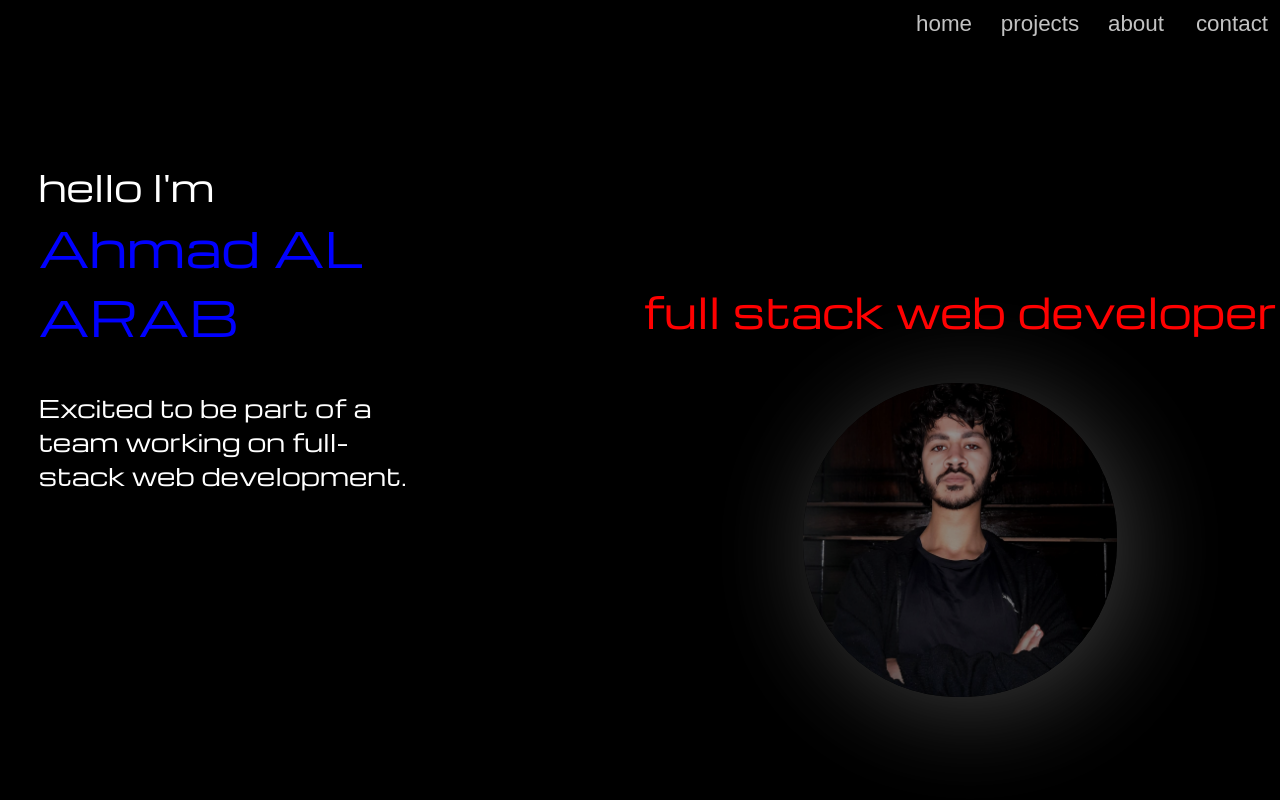
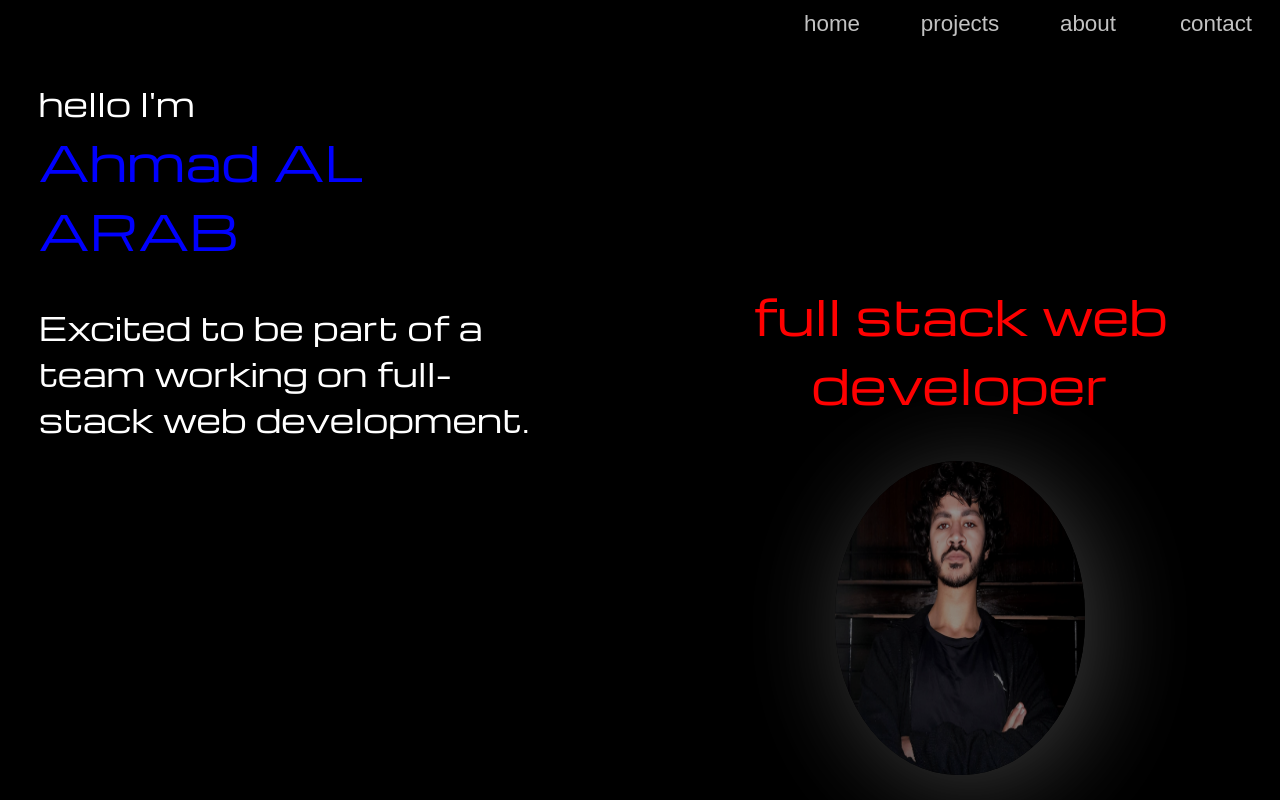
Before and after one commit to ahmed-alarab/portfolio, a React (Create React App) app: page / in a window 1280 px wide. Shown: the top 800 px of the page. Built offline with nearby package versions, Linux system fonts and the light colour scheme; a web font is replaced by a local one.

Commit message:
changes in home and about

```diff
--- a/src/files/Home.css
+++ b/src/files/Home.css
@@ -28,10 +28,10 @@ body {
     width:100%;
 }
 .nav-buttons-container{
-    width: 30%;
+    width: 40%;
     height: 100%;
     position:relative;
-    left: 70%;
+    left: 60%;
 }
 .nav-buttons{
     width: 25%;
@@ -52,9 +52,9 @@ body {
     width: 50%;
     height: 25%;
     position: relative;
-    top: 20%;
+    top: 10%;
     left:3%;
-    width:30%;
+    width:40%;
 }
 .home-name {
     font-family: "Michroma", serif;
@@ -62,15 +62,15 @@ body {
     font-style: normal;
     color: white;
     position: relative;
-    font-size: 36px;
+    font-size:2rem;
 }
 .home-full-name {
-    font-family: "Michroma", serif;
+        font-family: "Michroma", serif;
         font-weight: 0;
         font-style: normal;
-    color: blue;
-    font-size: 3rem;
-    top:20%;
+        color: blue;
+        font-size: 3rem;
+        top:20%;
 }
 .motivation-sentence{
     font-family: "Michroma", serif;
@@ -78,7 +78,7 @@ body {
         font-style: normal;
         color: white;
         position: relative;
-        font-size: 1.5rem;
+        font-size:2rem;
         top:20%;
 }
 .home-me-field{
@@ -96,7 +96,7 @@ body {
     position: relative;
     top: 0%;
     text-align: center;
-    font-size: 42px;
+    font-size: 3rem;
 }
 
 .home-me-container {
@@ -109,7 +109,7 @@ body {
 }
 
 .home-me-border {
-    width:50%;
+    width:40%;
     height: 100%;
     background-color: black;
     border-radius: 50%;
@@ -408,7 +408,7 @@ body {
 .about-board{
     height: 90%;
     width: 90%;
-    background-color: rgb(252, 255, 229);
+    background-color: rgb(219, 219, 219);
     padding: 1%;
     display: flex;
     flex-wrap: wrap;
@@ -423,25 +423,25 @@ body {
 
 }
 .about-blue-1{
-    background-color: blue;
+    background-color: lightblue;
     width: 45%;
     height:50%;
     box-shadow: 0px 20px 10px ;
 }
 .about-blue-2 {
-    background-color: blue;
+    background-color: lightblue;
     width: 45%;
     height: 50%;
     box-shadow: 0px 20px 10px;
 }
 .about-blue-3 {
-    background-color: blue;
+    background-color: lightblue;
     width: 45%;
     height: 50%;
     box-shadow: 0px 20px 10px;
 }
 .about-blue-4 {
-    background-color: blue;
+    background-color: lightblue;
     width: 45%;
     height: 50%;
     box-shadow: 0px 20px 10px;
@@ -464,13 +464,13 @@ body {
 .about-orange-1{
     width:95%;
     height:50%;
-    background-color: orange;
+    background-color: rgb(255, 69, 255);
     box-shadow: 0px 10px 5px;
 }
 .about-orange-2{
     width:95%;
     height:50%;
-    background-color: orange;
+    background-color: rgb(255, 69, 255);
     box-shadow: 0px 10px 5px;
 }
 .about-green{
@@ -483,7 +483,7 @@ body {
 .about-green-1{
     width: 95%;
         height: 50%;
-        background-color: green;
+        background-color: lightgreen;
         box-shadow: 0px 10px 5px;
 }
 .skills-data{
@@ -492,7 +492,7 @@ body {
 .about-green-2{
         width: 95%;
         height: 50%;
-        background-color: green;
+        background-color: lightgreen;
         box-shadow: 0px 10px 5px;
 }
 .about-pink{
@@ -519,7 +519,7 @@ body {
 .blue-indicator{
     width: 50px;
     height: 50px;
-    background-color:blue;
+    background-color:lightblue;
     border-radius: 100px;
 
 
@@ -527,13 +527,13 @@ body {
 .orange-indicator{
 width: 50px;
     height: 50px;
-    background-color: orange;
+    background-color: rgb(255, 69, 255);
         border-radius: 100px;
 }
 .green-indicator{
 width: 50px;
     height: 50px;
-    background-color:green;
+    background-color:lightgreen;
         border-radius: 100px;
 }
 .pink-indicator{
```
